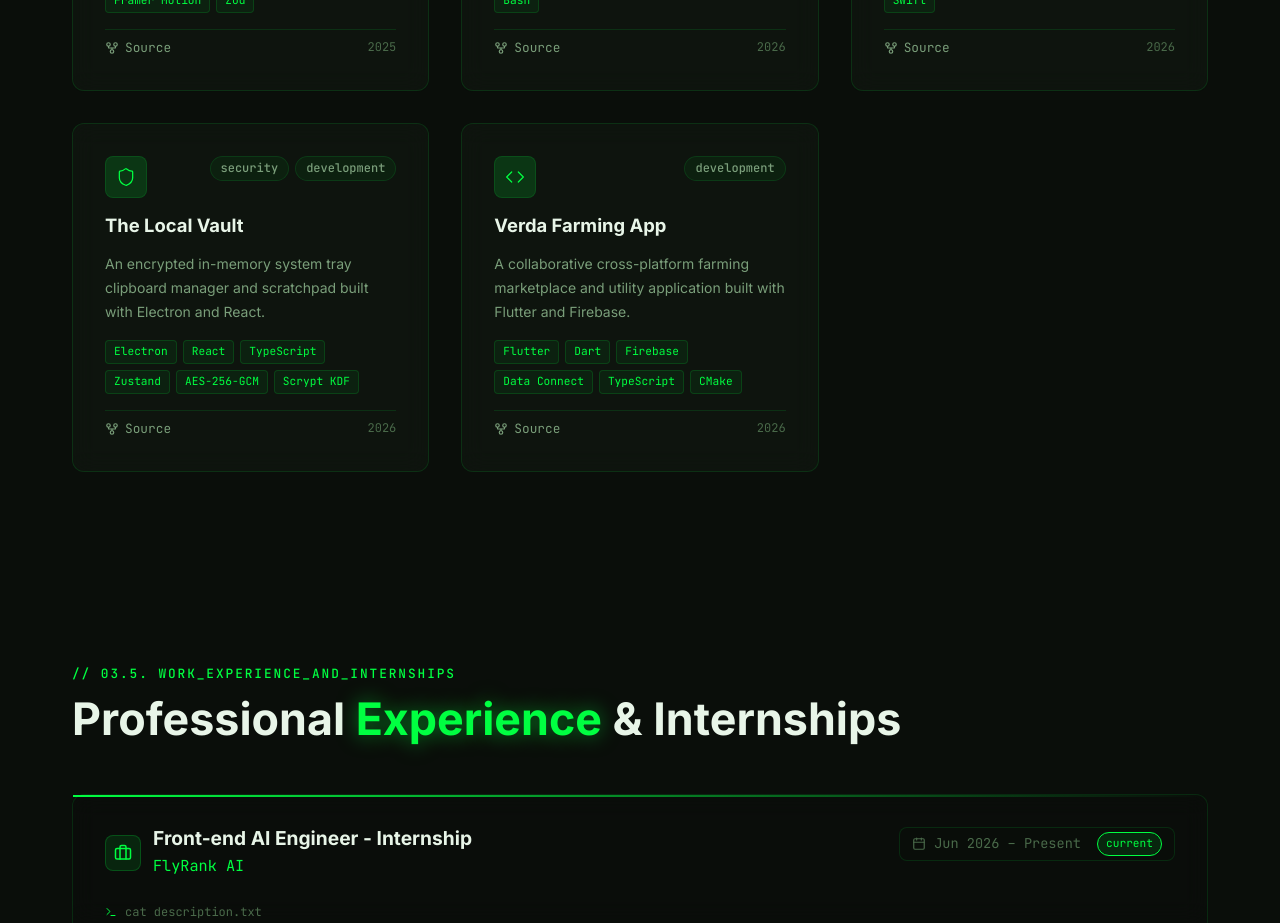
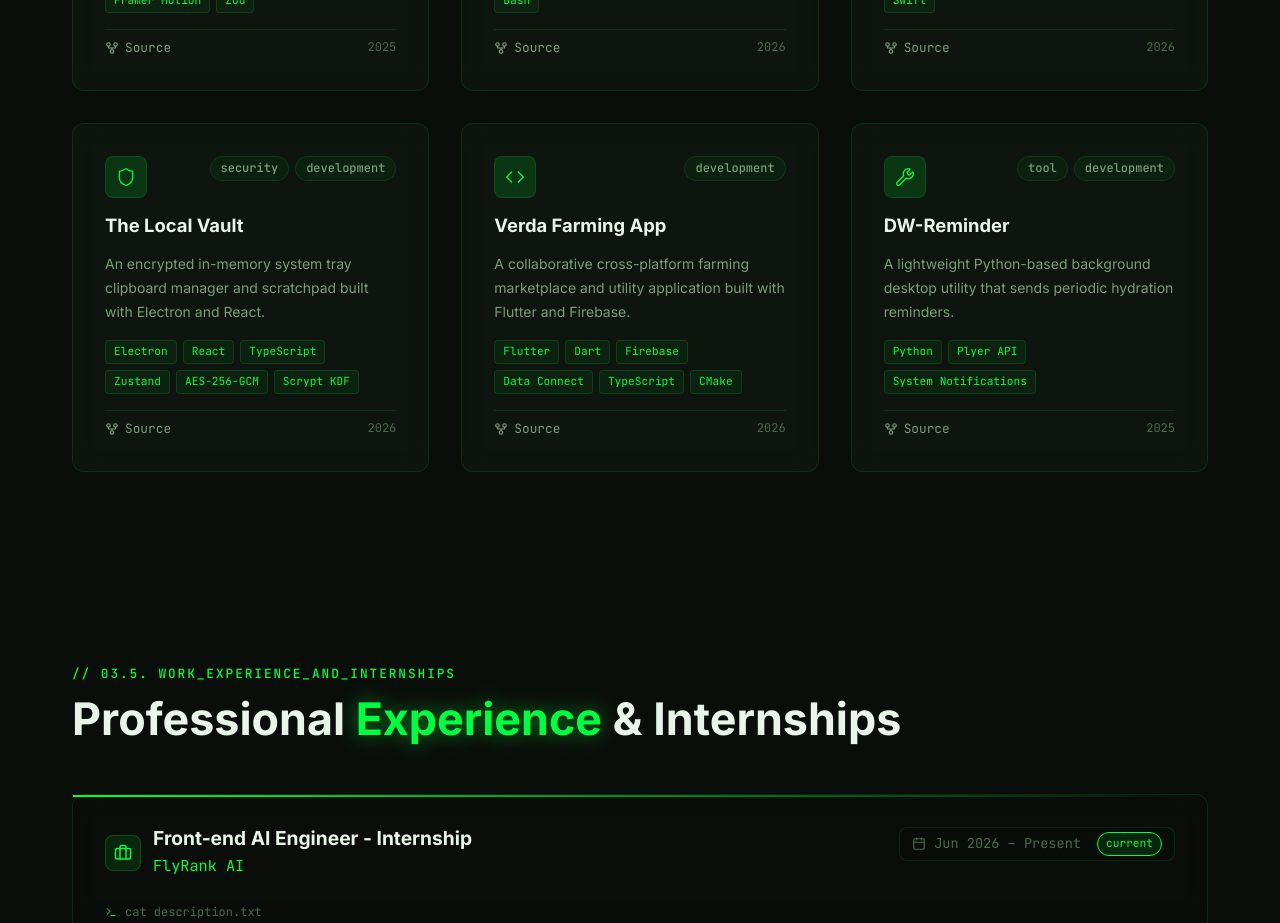
Before and after one commit to Mohidkhan222006/Personal-Portfolio, a Next.js app in the folder portfolio/: page / in a window 1280 px wide. Shown: the part 4340-5263 px from the top of the page. Built offline with nearby package versions, Linux system fonts and the light colour scheme.

Commit message:
feat(projects): add DW-Reminder background utility project built with Python

```diff
--- a/portfolio/src/data/projects.data.ts
+++ b/portfolio/src/data/projects.data.ts
@@ -84,4 +84,18 @@ export const projects: Project[] = [
     featured: true,
     year: 2026,
   },
+  {
+    slug: 'dw-reminder',
+    title: 'DW-Reminder',
+    description:
+      'A lightweight Python-based background desktop utility that sends periodic hydration reminders.',
+    longDescription:
+      'A simple, lightweight background utility written in Python. Automatically schedules and triggers desktop system notifications prompting you to stay hydrated, using native OS notification APIs and built-in Python libraries.',
+    tags: ['tool', 'development'],
+    techStack: ['Python', 'Plyer API', 'System Notifications'],
+    githubUrl: 'https://github.com/Mohidkhan222006/DW-Reminder',
+    imageUrl: '/assets/images/dw-reminder.png',
+    featured: true,
+    year: 2025,
+  },
 ];
```
